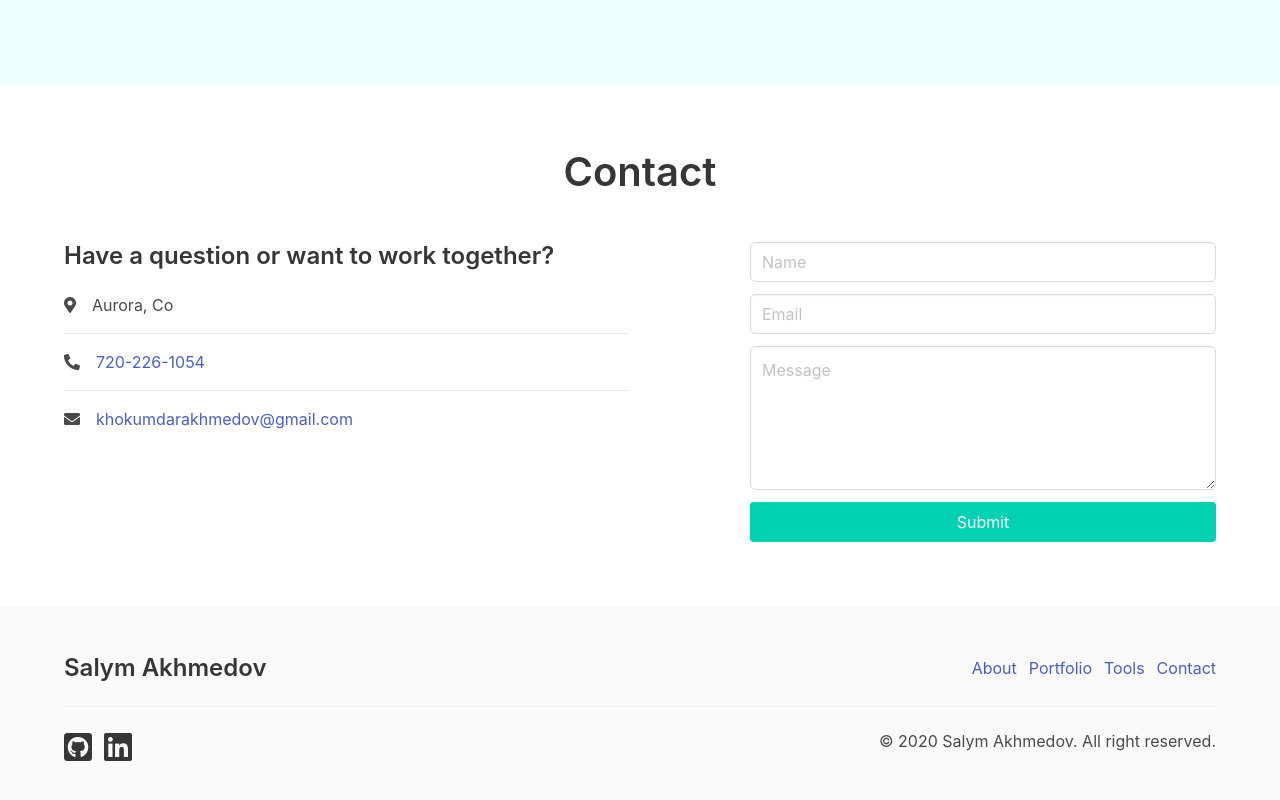
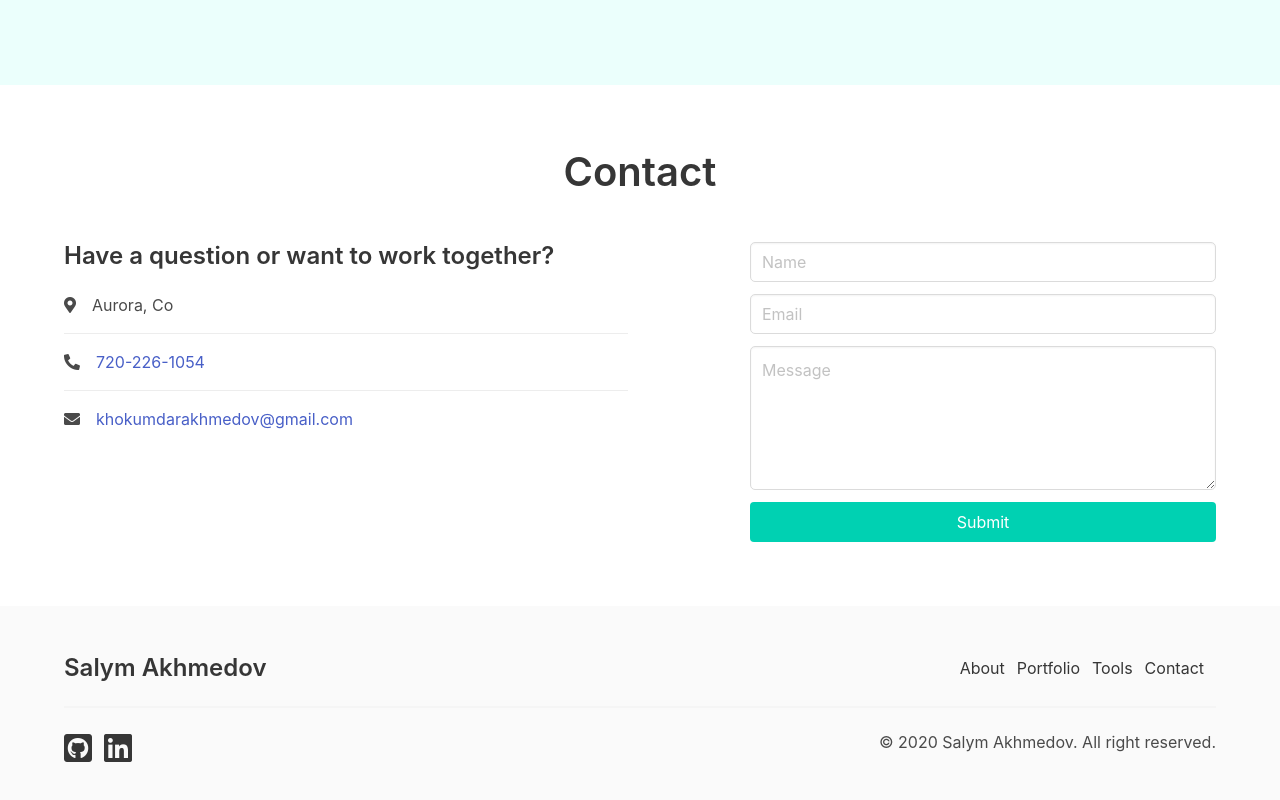
Before and after one commit to salymk/salym-portfolio, a React (Create React App) app: page / in a window 1280 px wide. Shown: the part 3192-3992 px from the top of the page. Built offline with nearby package versions, Linux system fonts and the light colour scheme.

Commit message:
Added footer section w/ react scroll

```diff
--- a/src/index.scss
+++ b/src/index.scss
@@ -205,6 +205,21 @@ $navbar-height: 2.8rem;
 	-webkit-transform: scaleX(-1);
 	transform: scaleX(-1);
 }
+
+.footer-title {
+	&:hover {
+		color: $primary;
+	}
+}
+
+.footer-link {
+	color: hsl(0, 0%, 21%);
+	margin-right: 12px;
+
+	&:hover {
+		color: $primary;
+	}
+}
 /* ============================================= */
 /*              Responsive styles                */
 /* ============================================= */
--- a/src/sections/main-content/footer/Footer.js
+++ b/src/sections/main-content/footer/Footer.js
@@ -1,30 +1,81 @@
 import React from 'react';
+import { Link, animateScroll as scroll } from 'react-scroll';
 
 const Footer = () => {
+	const onClick = () => {
+		let toggle = document.querySelector('.navbar-burger');
+		let menu = document.querySelector('.navbar-menu');
+		toggle.classList.toggle('is-active');
+		menu.classList.toggle('is-active');
+	};
+
 	return (
 		<footer className='footer'>
 			<div className='container'>
 				<div className='level'>
 					<div className='level-left'>
 						<div className='level-item'>
-							<a className='title is-4' href='#'>
+							<Link
+								activeClass='active'
+								to='home'
+								spy={true}
+								smooth={true}
+								offset={-100}
+								duration={1000}>
+								<a onClick={onClick} className='title is-4 footer-title'>
 									Salym Akhmedov
 								</a>
+							</Link>
 						</div>
 					</div>
 					<div className='level-right'>
-						<a className='level-item' href='#'>
+						<Link
+							activeClass='active'
+							to='about'
+							spy={true}
+							smooth={true}
+							offset={-100}
+							duration={1000}>
+							<a onClick={onClick} className='footer-link'>
 								About
 							</a>
-						<a className='level-item' href='#'>
+						</Link>
+
+						<Link
+							activeClass='active'
+							to='portfolio'
+							spy={true}
+							smooth={true}
+							offset={-100}
+							duration={1000}>
+							<a onClick={onClick} className='footer-link'>
 								Portfolio
 							</a>
-						<a className='level-item' href='#'>
+						</Link>
+
+						<Link
+							activeClass='active'
+							to='tools'
+							spy={true}
+							smooth={true}
+							offset={-100}
+							duration={1000}>
+							<a onClick={onClick} className='footer-link'>
 								Tools
 							</a>
-						<a className='level-item' href='#'>
+						</Link>
+
+						<Link
+							activeClass='active'
+							to='contact'
+							spy={true}
+							smooth={true}
+							offset={-100}
+							duration={1000}>
+							<a onClick={onClick} className='footer-link'>
 								Contact
 							</a>
+						</Link>
 					</div>
 				</div>
 				<hr />
```
Lines whose indentation alone changed are shown as unchanged.
